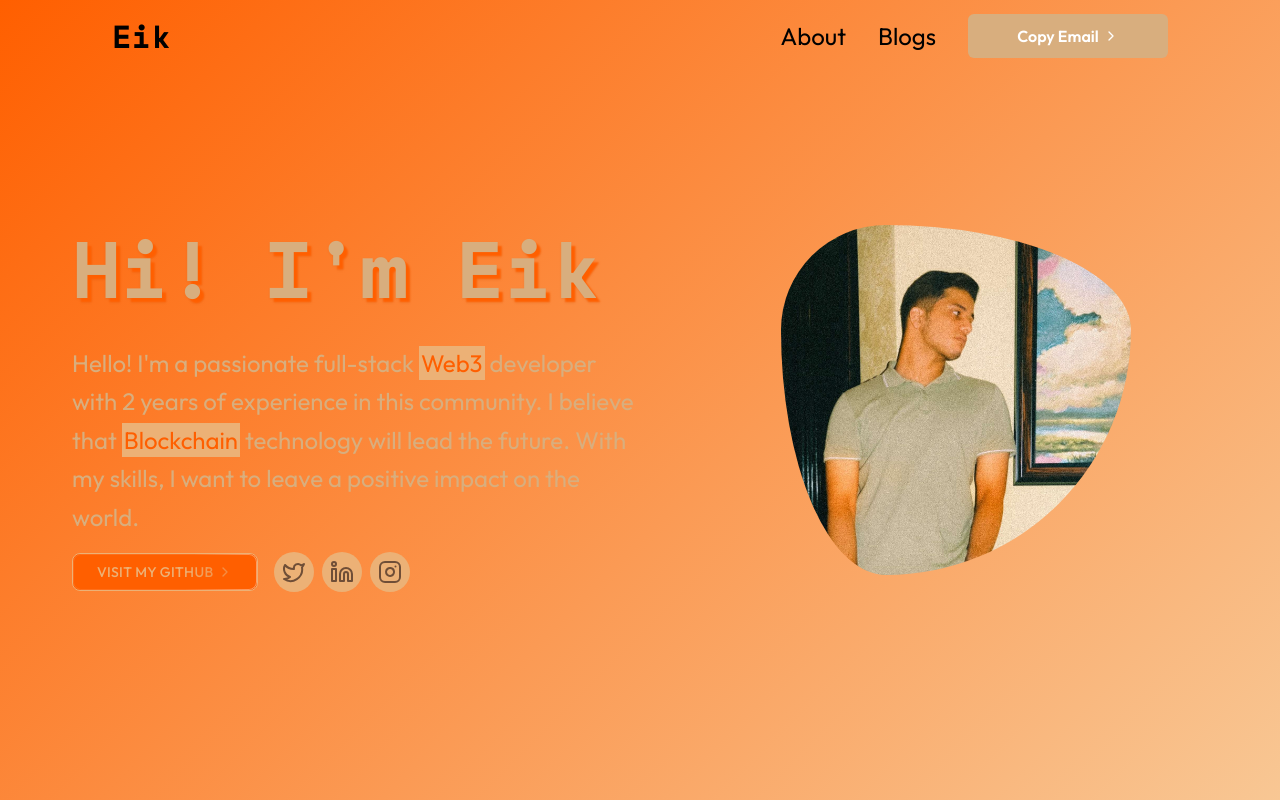
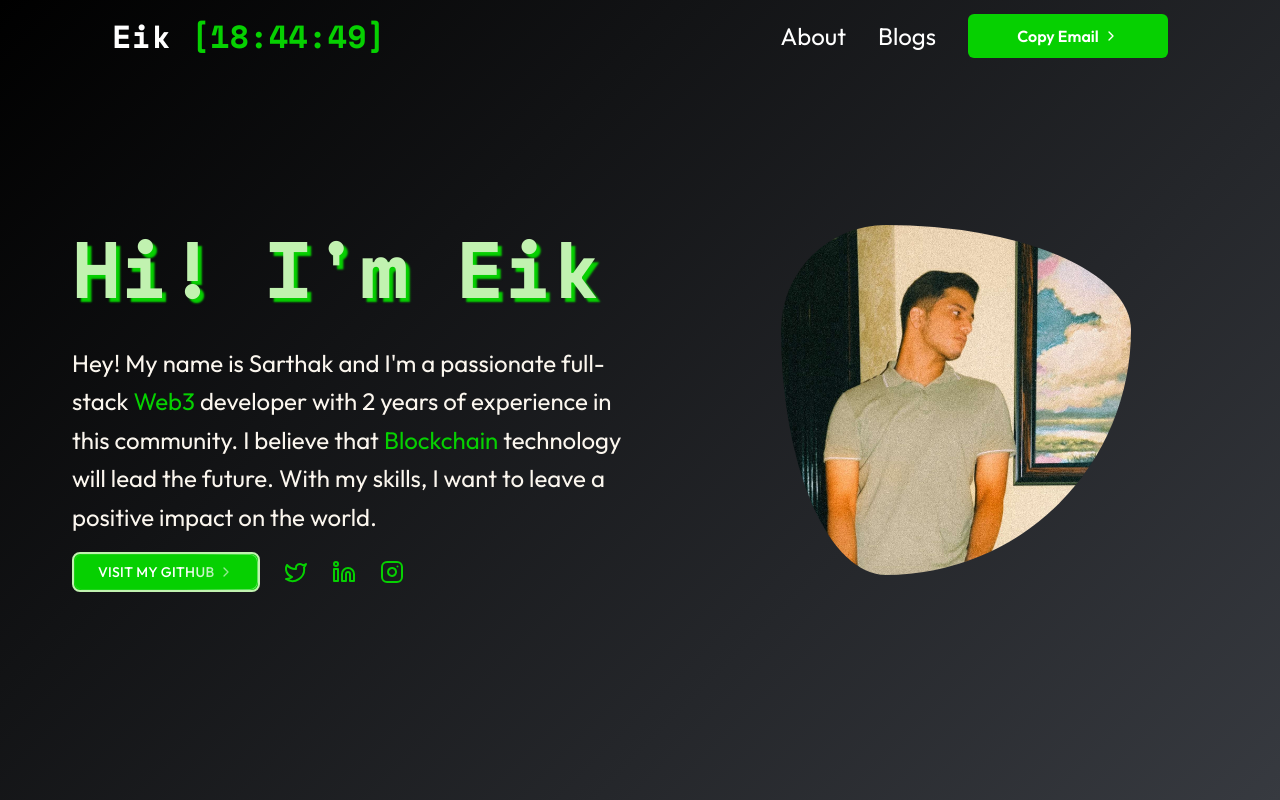
Before and after one commit to eik-1/Portfolio, a React (Vite) app: page / in a window 1280 px wide. Built offline with nearby package versions, Linux system fonts and the light colour scheme.

Commit message:
Changed color and added framer motion for image

```diff
--- a/src/components/Copy.jsx
+++ b/src/components/Copy.jsx
@@ -7,7 +7,7 @@ import styles from "./Copy.module.css"
 function Copy() {
     return (
         <CopyButton
-            buttonColor="#D8AE7E"
+            buttonColor="#06D001"
             buttonTextColor="#ffffff"
             subscribeStatus={false}
             className={styles.copyButton}
--- a/src/components/Hero.jsx
+++ b/src/components/Hero.jsx
@@ -1,9 +1,11 @@
 import React from "react"
 import { Twitter, Linkedin, Instagram } from "lucide-react"
+import { motion } from "framer-motion"
 
 import GradualSpacing from "./magicui/GradualSpacing"
 import ShinyButton from "./magicui/ShinyButton"
 import styles from "./Hero.module.css"
+import myPic from "../assets/mypic.jpg"
 
 function Hero() {
     return (
@@ -15,7 +17,7 @@ function Hero() {
                         text="Hi! I'm Eik"
                     />
                     <p className={styles.introduction}>
-                        Hello! I'm a passionate full-stack{" "}
+                        Hey! My name is Sarthak and I'm a passionate full-stack{" "}
                         <span className={styles.inside}>Web3</span> developer
                         with 2 years of experience in this community. I believe
                         that <span className={styles.inside}>Blockchain</span>{" "}
@@ -29,7 +31,7 @@ function Hero() {
                         />
                         <div className={styles.socials}>
                             <a
-                                href="https://twitter.com/yourusername"
+                                href="https://x.com/0xeik"
                                 target="_blank"
                                 rel="noopener noreferrer"
                                 className={styles.socialLink}
@@ -37,7 +39,7 @@ function Hero() {
                                 <Twitter size={24} />
                             </a>
                             <a
-                                href="https://linkedin.com/in/yourusername"
+                                href="https://www.linkedin.com/in/sarthakeik1/"
                                 target="_blank"
                                 rel="noopener noreferrer"
                                 className={styles.socialLink}
@@ -45,7 +47,7 @@ function Hero() {
                                 <Linkedin size={24} />
                             </a>
                             <a
-                                href="https://instagram.com/yourusername"
+                                href="https://www.instagram.com/eik.eth/"
                                 target="_blank"
                                 rel="noopener noreferrer"
                                 className={styles.socialLink}
@@ -55,13 +57,38 @@ function Hero() {
                         </div>
                     </div>
                 </div>
-                <div className={styles.imageContainer}>
-                    <img
-                        src="src/assets/mypic.jpg"
-                        alt="Eik"
+                <motion.div
+                    className={styles.imageContainer}
+                    initial={{ opacity: 0, scale: 0.5 }}
+                    animate={{ opacity: 1, scale: 1 }}
+                    transition={{ duration: 0.5 }}
+                >
+                    <motion.img
+                        src={myPic}
+                        alt="My Image"
                         className={styles.profileImage}
+                        whileHover={{
+                            rotate: 5,
+                            scale: 1.05,
+                            boxShadow: "0 0 15px #06D001",
+                        }}
                     />
-                </div>
+                    <motion.div
+                        className={styles.glowingBorder}
+                        animate={{
+                            boxShadow: [
+                                "0 0 5px #06D001",
+                                "0 0 20px #06D001",
+                                "0 0 5px #06D001",
+                            ],
+                        }}
+                        transition={{
+                            duration: 2,
+                            repeat: Infinity,
+                            repeatType: "reverse",
+                        }}
+                    />
+                </motion.div>
             </div>
         </section>
     )
--- a/src/components/Hero.module.css
+++ b/src/components/Hero.module.css
@@ -18,7 +18,7 @@
     flex: 1;
     padding-right: 2rem;
     padding-left: 2rem;
-    color: #D8AE7E;
+    color: #FBF6EE;
 }
 
 .name {
@@ -29,7 +29,8 @@
     margin-left: 0;
     margin-bottom: 1rem;
     letter-spacing: -5px;
-    text-shadow: 4px 4px 2px #FF5F00;
+    color: #C1F2B0;
+    text-shadow: 4px 4px 2px #06D001;
 }
 
 .introduction {
@@ -37,16 +38,13 @@
     line-height: 1.6;
 }
 
+.introduction::selection {
+    background-color: #06D001;
+}
+
 .inside {
     transition: background-color 0.3s ease, backdrop-filter 0.3s ease;
-    background-color: #ECB176 ;
-    color: #FF5F00;
-    padding: 2px;
-}
-
-.inside:hover {
-    background-color: #FF5F00;
-    color: #ECB176;
+    color: #06D001;
 }
 
 .links {
@@ -67,15 +65,10 @@
     justify-content: center;
     width: 40px;
     height: 40px;
-    border-radius: 50%;
-    background-color: #ECB176;
-    color: #6F4E37;
+    /* border-radius: 50%;
+    background-color: #ECB176; */
+    color: #06D001;
     transition: all 0.3s ease;
-}
-
-.socialLink:hover {
-    background-color: #6F4E37;
-    color: #ECB176;
 }
 
 .imageContainer {
--- a/src/components/Navbar.jsx
+++ b/src/components/Navbar.jsx
@@ -5,6 +5,9 @@ import styles from "./Navbar.module.css"
 
 function Navbar() {
     const [scrolled, setScrolled] = useState(false)
+    const [time, setTime] = useState(
+        new Date().toLocaleTimeString("en-US", { hour12: false }),
+    )
 
     useEffect(() => {
         const handleScroll = () => {
@@ -20,13 +23,24 @@ function Navbar() {
         }
     }, [])
 
+    useEffect(() => {
+        const interval = setInterval(() => {
+            setTime(new Date().toLocaleTimeString("en-US", { hour12: false }))
+        }, 1000)
+        return () => {
+            clearInterval(interval)
+        }
+    }, [])
+
     return (
         <nav
             className={`${styles.navbar} ${scrolled ? styles.scrolled : styles.transparent}`}
         >
             <div>
                 <Link to="/" className={styles.logo}>
-                    <h1>Eik</h1>
+                    <h1>
+                        Eik <span className={styles.time}>[{time}]</span>
+                    </h1>
                 </Link>
             </div>
             <div className={styles.navLinks}>
--- a/src/components/Navbar.module.css
+++ b/src/components/Navbar.module.css
@@ -12,28 +12,32 @@
   }
 
   .logo {
+    color: #ffffff;
     font-family: "Space Mono", monospace;
     font-size: 2rem;
     font-weight: 700;
     text-decoration: none;
-    color: inherit;
+  }
+
+  .time {
+    color: #06D001;
   }
 
   .navLinks {
     display: flex;
     align-items: center;
-    gap: 2rem;  /* Slightly reduced gap */
+    gap: 2rem;
   }
 
   .navLink {
-    font-size: 1.5rem;  /* Reduced font size */
+    font-size: 1.5rem;
     text-decoration: none;
-    color: inherit;
+    color: #ffffff;
     transition: color 0.3s ease;
   }
 
   .navLink:hover {
-    color: #FFE0B5;
+    color: #06D001;
   }
 
   .transparent {
--- a/src/components/magicui/ShinyButton.tsx
+++ b/src/components/magicui/ShinyButton.tsx
@@ -32,25 +32,25 @@ const ShinyButton = ({ text = "shiny-button", githubUrl }) => {
     <motion.button
   {...animationProps}
   onClick={handleClick}
-  className="relative rounded-lg px-6 py-2 font-medium backdrop-blur-xl transition-[box-shadow] duration-300 ease-in-out hover:shadow hover:shadow-[#6F4E37]"
+  className="relative rounded-lg px-6 py-2 font-medium backdrop-blur-xl transition-[box-shadow] duration-300 ease-in-out hover:shadow"
   style={{
     "--primary": "32 70% 69%",
-    backgroundColor: "#FF5F00",
-    border: "1px solid #ECB176",
+    backgroundColor: "#06D001",
+    border: "2px solid #C1F2B0",
   } as React.CSSProperties}
 >
   <span
-    className="relative flex items-center justify-center h-full w-full text-sm uppercase tracking-wide text-[#ECB176]"
+    className="relative flex items-center justify-center h-full w-full text-sm uppercase tracking-wide text-[#ffffff]"
     style={{
       maskImage:
-        "linear-gradient(-75deg, #FFF2D7 calc(var(--x) + 20%), transparent calc(var(--x) + 30%), #FFF2D7 calc(var(--x) + 100%))",
+        "linear-gradient(-75deg, #C1F2B0 calc(var(--x) + 20%), transparent calc(var(--x) + 30%), #C1F2B0 calc(var(--x) + 100%))",
     }}
   >
     {text} <ChevronRightIcon className="ml-1 h-4 w-4" />
   </span>
   <span
     style={{
-      mask: "linear-gradient(#FFF2D7, #FFF2D7) content-box, linear-gradient(#FFF2D7, #FFF2D7)",
+      mask: "linear-gradient(#C1F2B0, #C1F2B0) content-box, linear-gradient(#C1F2B0, #C1F2B0)",
       maskComposite: "exclude",
     }}
     className="absolute inset-0 z-10 block rounded-[inherit] p-px"
--- a/src/index.css
+++ b/src/index.css
@@ -6,7 +6,7 @@ body {
     margin: 0;
     padding: 0;
     min-height: 100vh;
-    background: linear-gradient(135deg, #FF5F00 0%, #F8C794 100%);
+    background: linear-gradient(135deg, #000000 0%, #373A40 100%);
     background-attachment: fixed;
     -webkit-font-smoothing: antialiased;
     -moz-osx-font-smoothing: grayscale;
```
